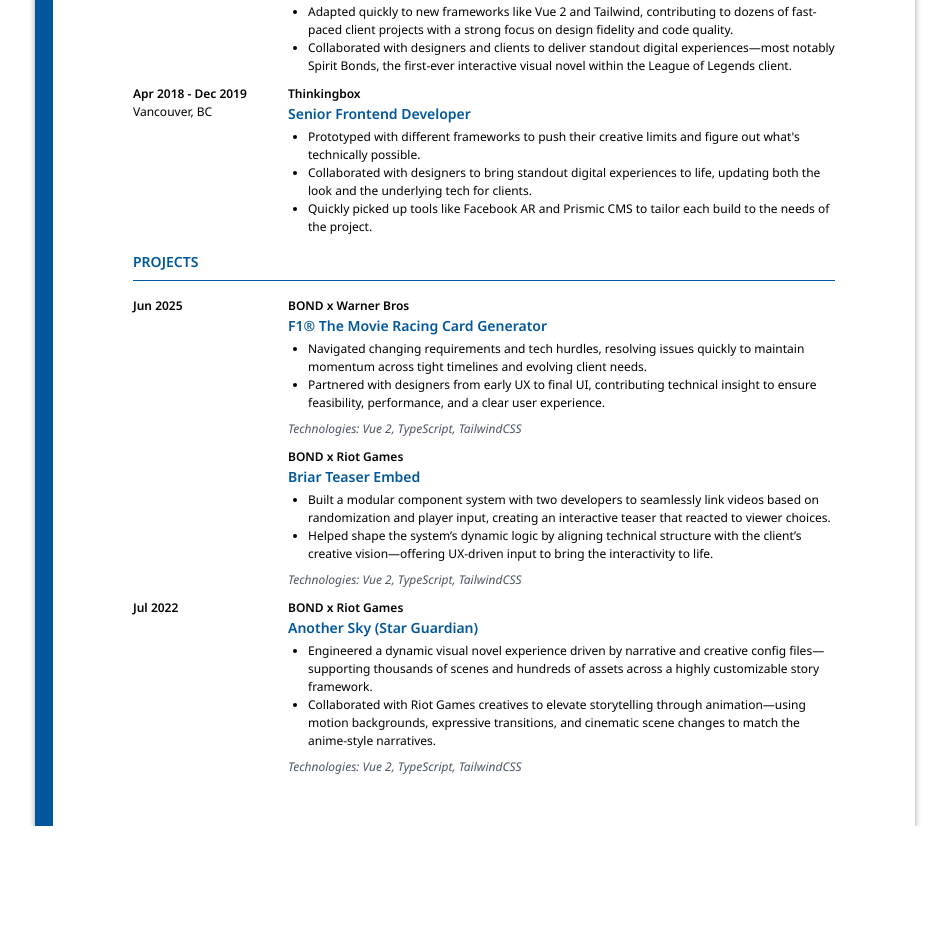
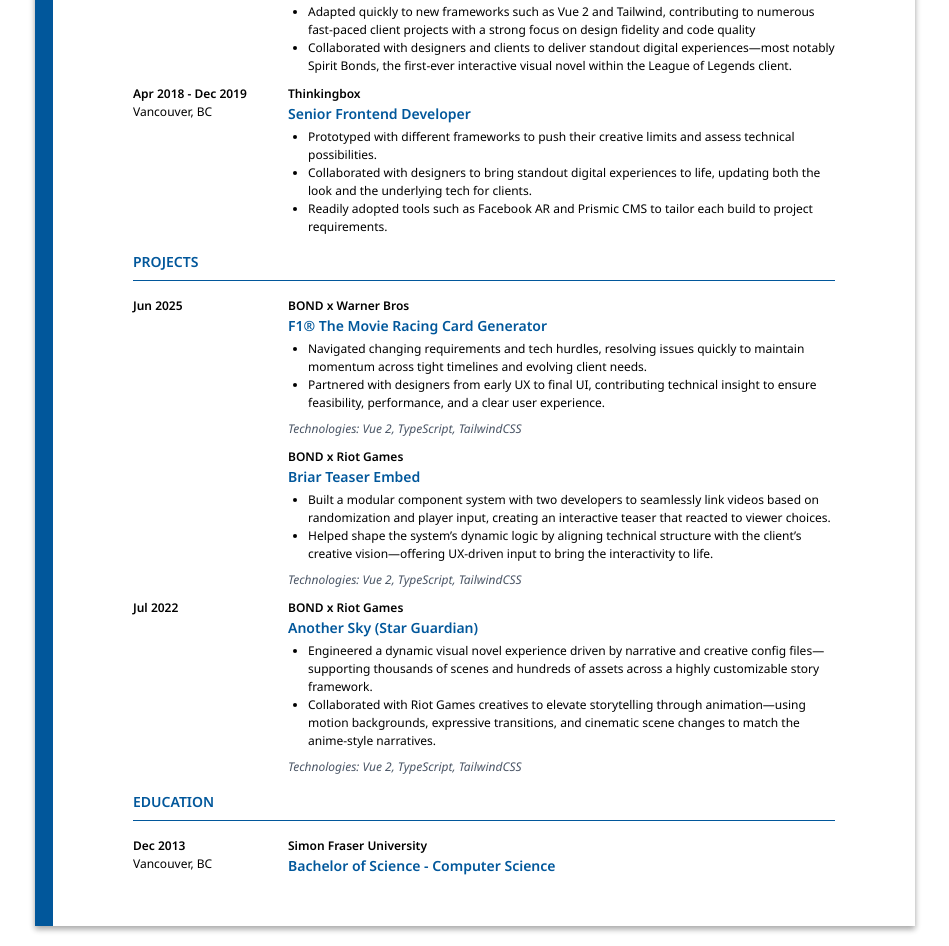
Before and after one commit to garyyau/garyyau.github.io, a Vue app: page / in a window 1280 px wide. Shown: the part 593-1539 px from the top of the page, without its empty margins (165-1114 px from the left). Before the commit the page ends 1419 px from the top, so only its background shows below. Built offline with nearby package versions, Linux system fonts and the light colour scheme.

Commit message:
feat(App): Added print styling and education data.

```diff
--- a/src/App.vue
+++ b/src/App.vue
@@ -1,13 +1,13 @@
 <template>
 	<div
-		class="shadow-glow aspect-a4 border-primary relative mx-auto mt-[20px] flex w-[90lvw] max-w-[880px] flex-col gap-y-[15px] border-l-[18px] px-[80px] py-[50px] [--left-col-width:130px]"
+		class="relative mx-auto my-[20px] flex w-[90lvw] max-w-[880px] flex-col gap-y-[15px] border-l-[18px] border-primary px-[80px] py-[50px] shadow-glow [--left-col-width:130px] print:m-0 print:w-full print:max-w-none print:shadow-none"
 	>
 		<div>
-			<h1 class="text-primary mb-[10px]">
+			<h1 class="mb-[10px] text-primary">
 				{{ data.personalInfo.name }}
 			</h1>
 
-			<h2 class="text-primary mb-[5px]">
+			<h2 class="mb-[5px] text-primary">
 				{{ data.personalInfo.title }}
 			</h2>
 
@@ -58,7 +58,7 @@
 
 									<div
 										v-if="position.startDate"
-										class="italic text-gray-600"
+										class="text-gray-600 italic"
 									>
 										({{ position.startDate }} -
 										{{ position.endDate ?? 'Present' }})
@@ -118,7 +118,7 @@
 
 							<div
 								v-if="proj.technologies"
-								class="italic text-gray-600"
+								class="text-gray-600 italic"
 							>
 								Technologies: {{ proj.technologies.join(', ') }}
 							</div>
@@ -127,6 +127,34 @@
 				</template>
 			</div>
 		</div>
+
+		<div>
+			<h3 class="border-b-section border-primary text-primary">
+				Education
+			</h3>
+
+			<div
+				class="grid grid-cols-[var(--left-col-width)_1fr] gap-x-[25px] gap-y-[10px]"
+			>
+				<div>
+					<div class="font-semibold">
+						{{ data.education.date }}
+					</div>
+
+					<div>{{ data.education.location }}</div>
+				</div>
+
+				<div>
+					<div class="font-semibold">
+						{{ data.education.school }}
+					</div>
+
+					<h4 class="text-primary">
+						{{ data.education.degree }}
+					</h4>
+				</div>
+			</div>
+		</div>
 	</div>
 </template>
 
--- a/src/assets/main.css
+++ b/src/assets/main.css
@@ -12,11 +12,11 @@
 }
 
 h1 {
-	@apply text-[32px] font-bold leading-none;
+	@apply text-[32px] leading-none font-bold;
 }
 
 h2 {
-	@apply text-[20px] font-semibold leading-none;
+	@apply text-[20px] leading-none font-semibold;
 }
 
 h3 {
@@ -30,3 +30,10 @@
 @utility border-b-section {
 	@apply mb-[16px] border-b border-black pb-[8px];
 }
+
+@media print {
+	@page {
+		margin: 0;
+		size: A4;
+	}
+}
--- a/src/content/data.ts
+++ b/src/content/data.ts
@@ -6,10 +6,9 @@
 		title: 'Frontend Web Developer',
 		email: 'gyau88@gmail.com',
 		linkedin: 'linkedin.com/garyyau/',
-		location: 'Vancouver, BC, Canada',
+		location: 'Coquitlam, BC, Canada',
 	},
 	summary: `Frontend developer with strong engineering skills, a sharp eye for design, and a detail-oriented mindset grounded in QA—paired with reliable project coordination and a talent for clear, collaborative communication. I bridge design and engineering, adapt quickly to new tools, and care deeply about creating web experiences that are pixel-perfect and push creative limitations.`,
-
 	experience: [
 		{
 			startDate: 'Jan 2020',
@@ -29,7 +28,7 @@
 				{
 					title: 'Senior Web Developer',
 					descriptions: [
-						`Led frontend builds from architecture to launch, coordinating junior devs and navigating client feedback to deliver polished, on-time campaign sites.`,
+						`Led frontend builds from architecture to launch, coordinating junior developers and navigating client feedback to deliver polished, on-time campaign sites.`,
 						`Mentored junior developers through code reviews and onboarding, promoting shared patterns and thoughtful problem-solving across the team.`,
 					],
 					startDate: 'Oct 2021',
@@ -38,7 +37,7 @@
 				{
 					title: 'Web Developer',
 					descriptions: [
-						`Adapted quickly to new frameworks like Vue 2 and Tailwind, contributing to dozens of fast-paced client projects with a strong focus on design fidelity and code quality.`,
+						`Adapted quickly to new frameworks such as Vue 2 and Tailwind, contributing to numerous fast-paced client projects with a strong focus on design fidelity and code quality`,
 						`Collaborated with designers and clients to deliver standout digital experiences—most notably Spirit Bonds, the first-ever interactive visual novel within the League of Legends client.`,
 					],
 					startDate: 'Jan 2020',
@@ -55,9 +54,9 @@
 				{
 					title: 'Senior Frontend Developer',
 					descriptions: [
-						`Prototyped with different frameworks to push their creative limits and figure out what's technically possible.`,
+						`Prototyped with different frameworks to push their creative limits and assess technical possibilities.`,
 						`Collaborated with designers to bring standout digital experiences to life, updating both the look and the underlying tech for clients.`,
-						`Quickly picked up tools like Facebook AR and Prismic CMS to tailor each build to the needs of the project.`,
+						`Readily adopted  tools such as Facebook AR and Prismic CMS to tailor each build to project requirements.`,
 					],
 				},
 			],
@@ -129,4 +128,10 @@
 			technologies: ['Vue 2', 'TypeScript', 'TailwindCSS'],
 		},
 	],
+	education: {
+		school: 'Simon Fraser University',
+		location: 'Vancouver, BC',
+		degree: 'Bachelor of Science - Computer Science',
+		date: 'Dec 2013',
+	},
 };
--- a/src/types/resume.ts
+++ b/src/types/resume.ts
@@ -30,4 +30,10 @@
 	summary: string;
 	experience: WorkExperience[];
 	projects: Project[];
+	education: {
+		school: string;
+		location: string;
+		degree: string;
+		date: string;
+	};
 }
```
